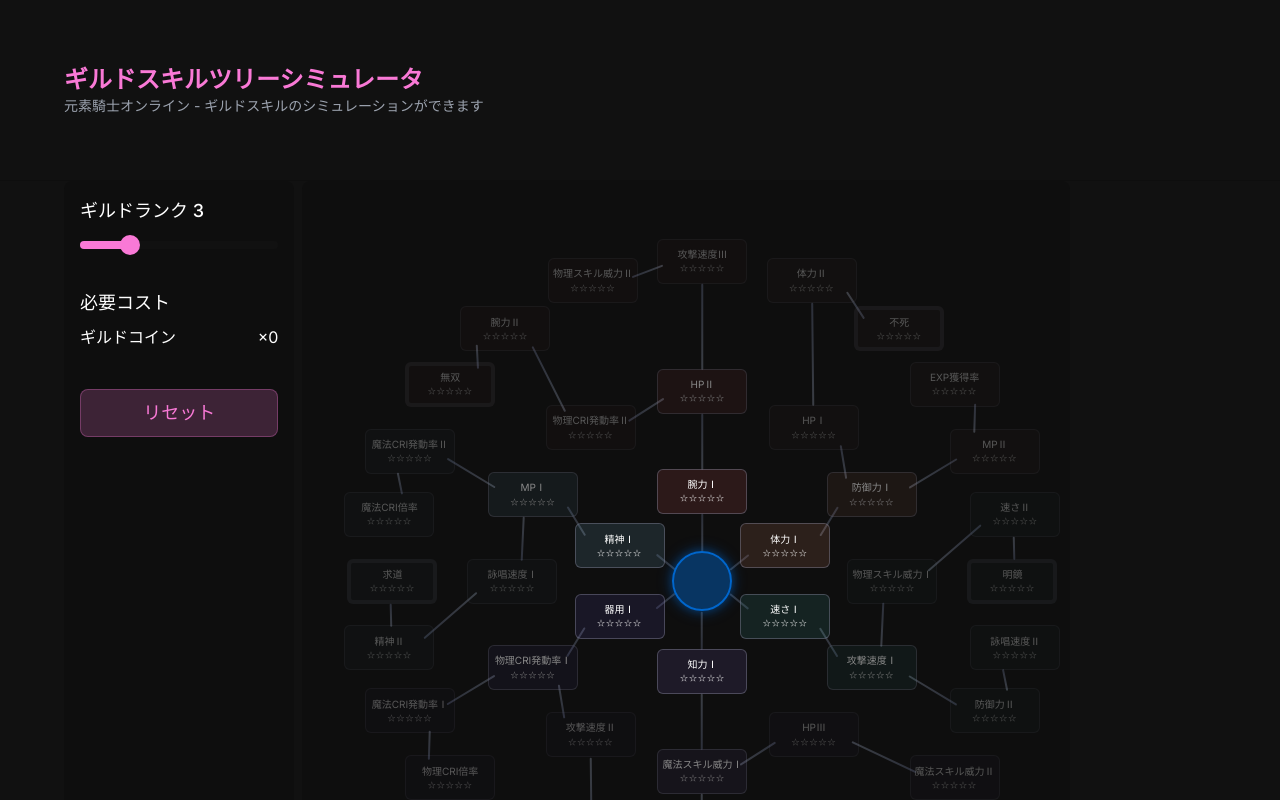
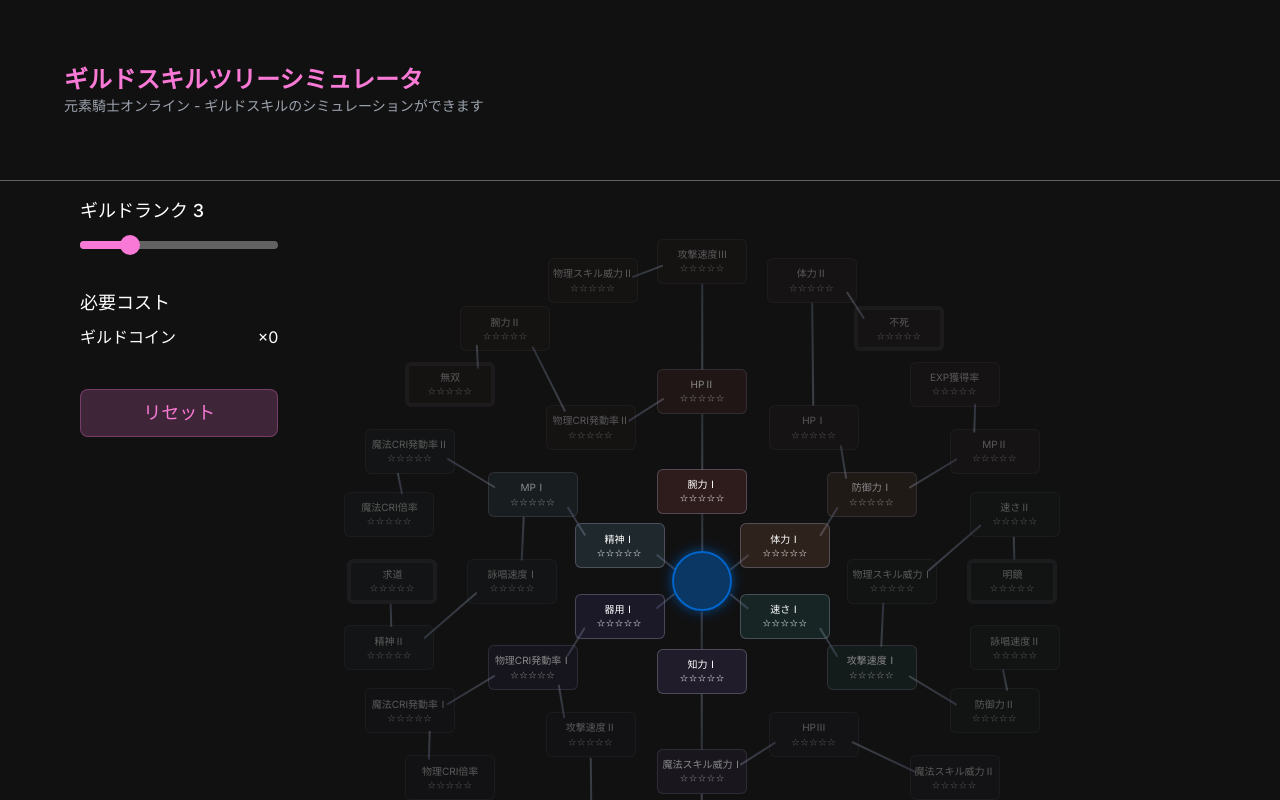
Before and after one commit to 0xaya/guild-skill-tree, a Next.js app: page / in a window 1280 px wide. Shown: the top 800 px of the page. Built offline with nearby package versions, Linux system fonts and the light colour scheme.

Commit message:
テーマカラーの調整: 不要なファイルの削除と背景色lightを変更

```diff
--- a/src/app/components/SkillTreeSimulator.tsx
+++ b/src/app/components/SkillTreeSimulator.tsx
@@ -5,7 +5,6 @@ import { Skill } from "../types/skill";
 import { SkillNode } from "./SkillNode";
 import { SkillConnection } from "./SkillConnection";
 import { loadSkillsFromCSV, isSkillUnlocked, calculateTotalCost, SKILL_POSITIONS } from "../utils/skillUtils";
-import { THEME_COLORS } from "../styles/theme";
 import { Button } from "./ui/Button";
 import { ZoomInIcon, ZoomOutIcon, ResetIcon } from "./ui/Icons";
 
@@ -239,12 +238,12 @@ export function SkillTreeSimulator() {
   return (
     <div className="flex flex-col lg:flex-row gap-2 w-full h-full">
       {/* コントロールパネル */}
-      <div className="w-full lg:w-1/5 bg-background-light rounded-lg p-4 overflow-y-auto max-h-[800px]">
+      <div className="w-full lg:w-1/5 p-4 overflow-y-auto max-h-[800px]">
         <div className="flex flex-col gap-y-10">
           <div>
             <h3 className="text-lg font-medium text-text-primary mb-4">ギルドランク {guildRank}</h3>
             <div className="relative h-2">
-              <div className="absolute inset-0 bg-background-dark rounded-lg overflow-hidden">
+              <div className="absolute inset-0 bg-background-light rounded-lg overflow-hidden">
                 <div
                   className="absolute inset-y-0 left-0 bg-primary"
                   style={{
@@ -286,7 +285,7 @@ export function SkillTreeSimulator() {
       </div>
 
       {/* スキルツリー表示部分 */}
-      <div className="relative w-full lg:w-2/3 h-[450px] md:h-[800px] bg-background-light rounded-lg overflow-hidden lg:overflow-visible">
+      <div className="relative w-full lg:w-2/3 h-[450px] md:h-[800px] overflow-hidden lg:overflow-visible">
         <div
           className="absolute inset-0"
           style={{
--- a/src/app/styles/theme.ts
+++ /dev/null
@@ -1,41 +0,0 @@
-/**
- * アプリケーション全体で使用するカラーテーマ定数
- */
-export const THEME_COLORS = {
-  // メインカラー
-  primary: "#f979d6", // ピンク（メインカラー）
-  secondary: "#f9a8d4", // ライトピンク（アクセントカラー）
-  tertiary: "#86efac", // グリーン（素材関連）
-
-  // UI要素カラー
-  background: {
-    dark: "#111", // 背景色（濃）
-    medium: "rgba(30, 30, 40, 0.8)", // 背景色（中）
-    light: "rgba(0, 0, 0, 0.2)", // 背景色（淡）
-  },
-
-  // テキストカラー
-  text: {
-    primary: "#fff", // 白（メインテキスト）
-    secondary: "#d1d5db", // グレー（サブテキスト）
-    muted: "#9ca3af", // 薄いグレー（補足テキスト）
-  },
-
-  // スキルカテゴリカラー（skillUtils.tsからコピー）
-  // このカラーはスキルタイプごとに固定されているため、
-  // テーマの変更と独立している場合はここに移動しない
-
-  // アクセントカラー
-  accent: {
-    yellow: "#fcd34d", // 黄色（コイン、金額関連）
-    red: "#dc2626", // 赤（リセットボタン、警告）
-    blue: "#00ccff", // 青（情報）
-  },
-};
-
-// よく使う透明度をあらかじめ定義
-export const ALPHA = {
-  light: 0.12, // 薄い
-  medium: 0.3, // 中程度
-  high: 0.6, // 濃い
-};
--- a/tailwind.config.ts
+++ b/tailwind.config.ts
@@ -14,7 +14,7 @@ const config: Config = {
         background: {
           dark: "#111", // 背景色（濃）
           medium: "rgba(30, 30, 40, 0.8)", // 背景色（中）
-          light: "rgba(0, 0, 0, 0.2)", // 背景色（淡）
+          light: "rgba(180, 180, 180, 0.5)", // 背景色（淡）
         },
 
         // テキストカラー
```
